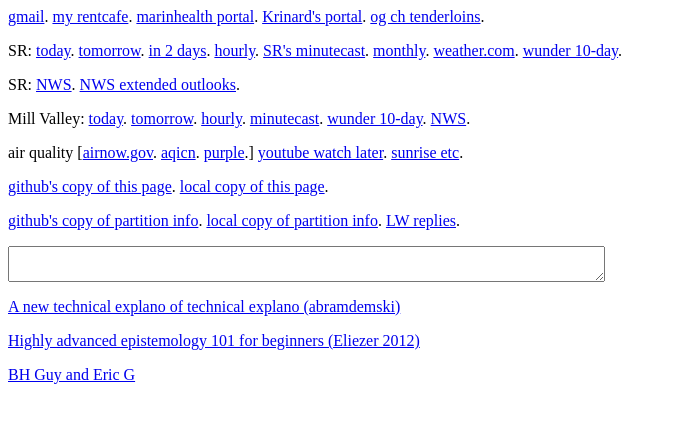
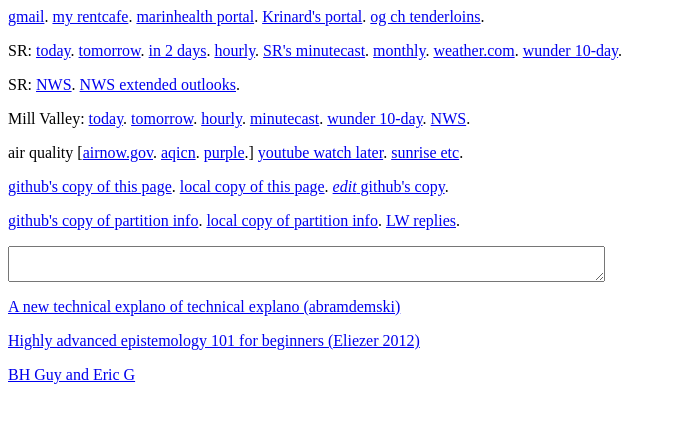
Before and after one commit to hruvulum/hruvulum.github.io, a plain HTML site: page newtab.htm in a window 1280 px wide. Shown: the whole page, without its empty margins (0-676 px from the left). Drawn offline with Linux system fonts and the light colour scheme.

Commit message:
kdfdjfskfj

```diff
--- a/newtab.htm
+++ b/newtab.htm
@@ -44,6 +44,7 @@ Mill Valley:
 </p><p>
 <a href="https://hruvulum.github.io/newtab.htm">github's copy of this page</a>.
 <a href="file:///da/d/pages_my/newtab.htm">local copy of this page</a>.
+<a href="https://github.com/hruvulum/hruvulum.github.io/edit/master/newtab.htm"><em>edit</em> github's copy</a>.
 </p><p>
 <a href="https://hruvulum.github.io/partition.htm">github's copy of partition info</a>.
 <a href="file:///da/d/pages_my/partition.htm">local copy of partition info</a>.
```
